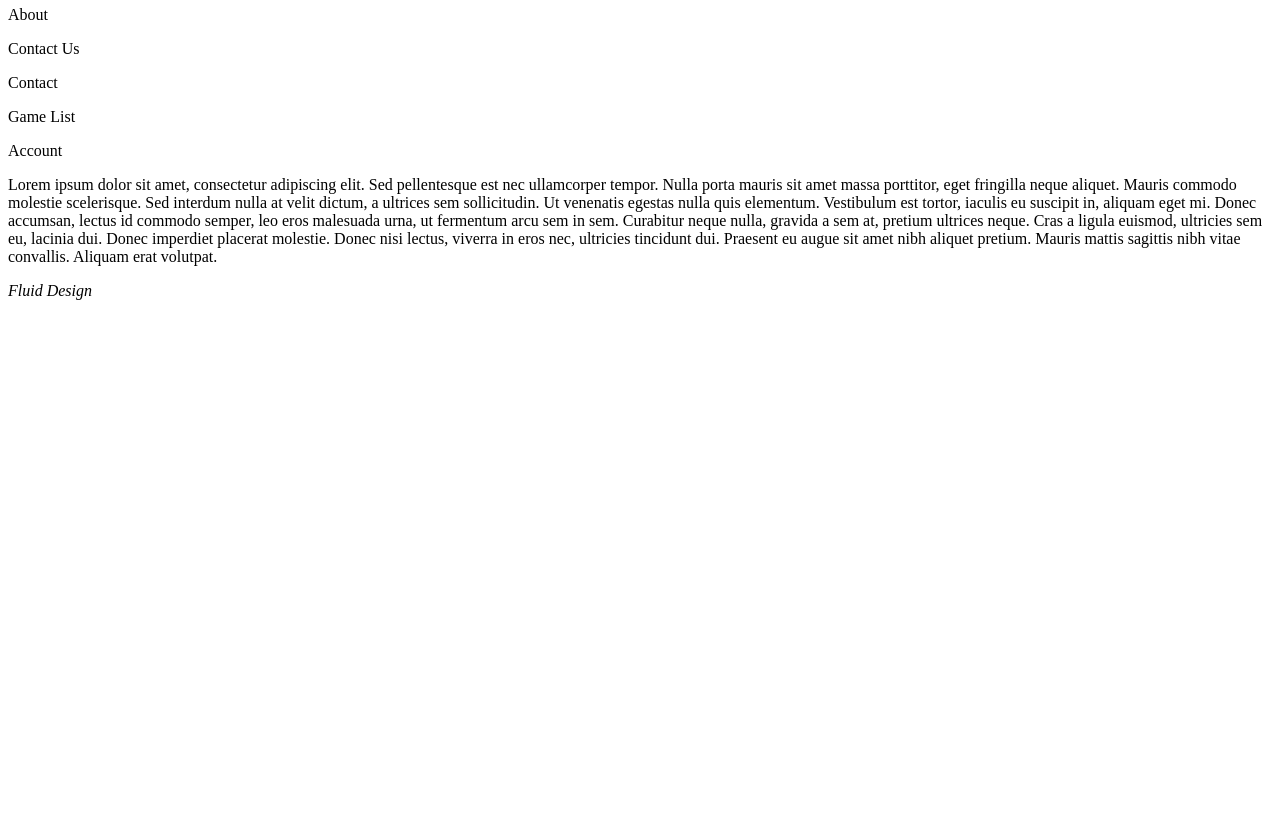
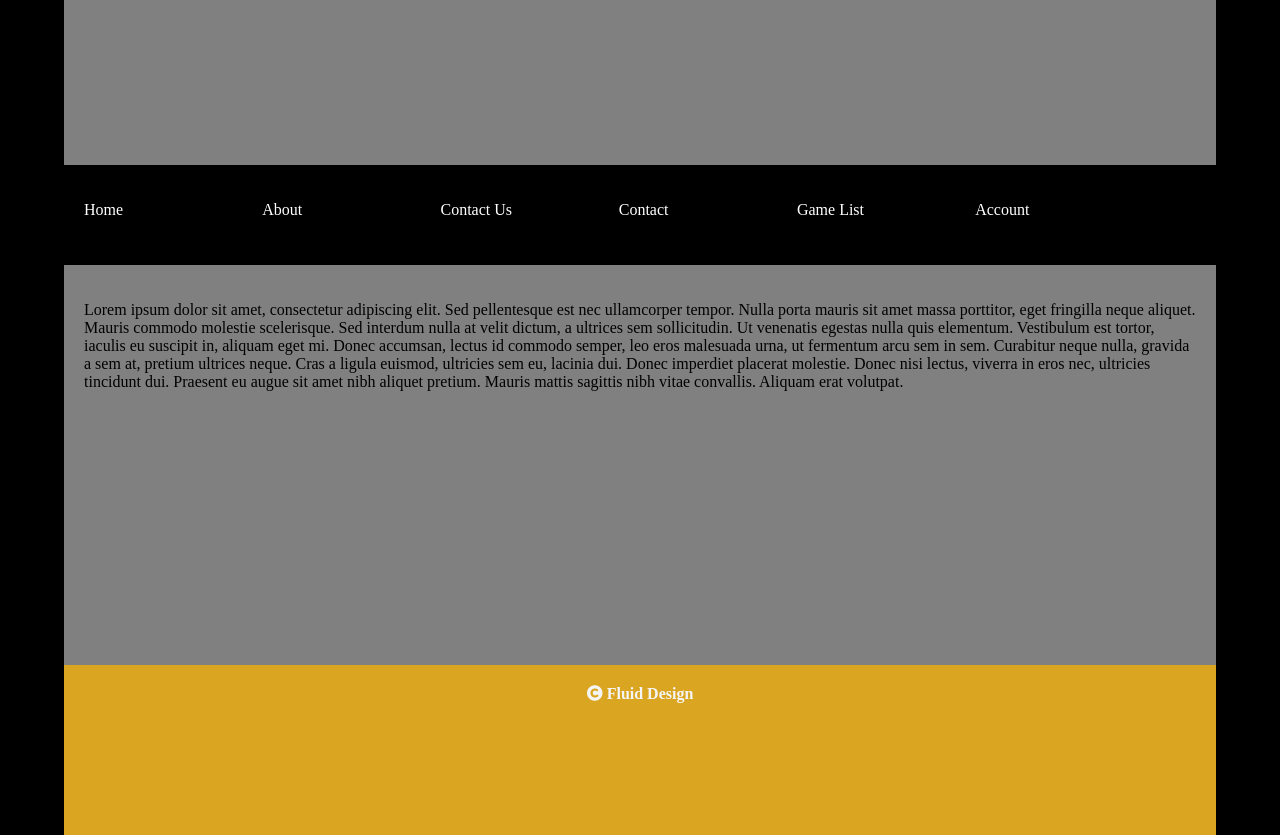
Before and after one commit to Jc494/jc494.github.io, a plain HTML site: page index.html in a window 1280 px wide. Shown: the part 108-943 px from the top of the page. Before the commit the page ends 800 px from the top, so only its background shows below. Drawn offline with Linux system fonts and the light colour scheme.

Commit message:
Basic Initial CSS Layout

```diff
--- a/index.html
+++ b/index.html
@@ -4,10 +4,17 @@
     <meta charset="UTF-8">
     <meta http-equiv="X-UA-Compatible" content="IE=edge">
     <meta name="viewport" content="width=device-width, initial-scale=1.0">
+
+    <link rel="stylesheet" href="style.css"/>
+    <link rel="stylesheet" href="https://pro.fontawesome.com/releases/v5.10.0/css/all.css" integrity="sha384-AYmEC3Yw5cVb3ZcuHtOA93w35dYTsvhLPVnYs9eStHfGJvOvKxVfELGroGkvsg+p" crossorigin="anonymous"/>
+
+
     <title>Document</title>
 </head>
 <body>
-    <h1>Card Casino</h1>
+    <header id="header">
+        <h1>Card Casino</h1>
+    </header>
 
     <div id="navBar">
 
@@ -37,10 +44,13 @@
 
     </div>
 
-    <p>
-        Lorem ipsum dolor sit amet, consectetur adipiscing elit. Sed pellentesque est nec ullamcorper tempor. Nulla porta mauris sit amet massa porttitor, eget fringilla neque aliquet. Mauris commodo molestie scelerisque. Sed interdum nulla at velit dictum, a ultrices sem sollicitudin. Ut venenatis egestas nulla quis elementum. Vestibulum est tortor, iaculis eu suscipit in, aliquam eget mi. Donec accumsan, lectus id commodo semper, leo eros malesuada urna, ut fermentum arcu sem in sem. Curabitur neque nulla, gravida a sem at, pretium ultrices neque. Cras a ligula euismod, ultricies sem eu, lacinia dui. Donec imperdiet placerat molestie. Donec nisi lectus, viverra in eros nec, ultricies tincidunt dui. Praesent eu augue sit amet nibh aliquet pretium. Mauris mattis sagittis nibh vitae convallis. Aliquam erat volutpat.
-    </p>
-
+    <div id="mainContent">
+        <div id="landingPage">
+            <p>
+                Lorem ipsum dolor sit amet, consectetur adipiscing elit. Sed pellentesque est nec ullamcorper tempor. Nulla porta mauris sit amet massa porttitor, eget fringilla neque aliquet. Mauris commodo molestie scelerisque. Sed interdum nulla at velit dictum, a ultrices sem sollicitudin. Ut venenatis egestas nulla quis elementum. Vestibulum est tortor, iaculis eu suscipit in, aliquam eget mi. Donec accumsan, lectus id commodo semper, leo eros malesuada urna, ut fermentum arcu sem in sem. Curabitur neque nulla, gravida a sem at, pretium ultrices neque. Cras a ligula euismod, ultricies sem eu, lacinia dui. Donec imperdiet placerat molestie. Donec nisi lectus, viverra in eros nec, ultricies tincidunt dui. Praesent eu augue sit amet nibh aliquet pretium. Mauris mattis sagittis nibh vitae convallis. Aliquam erat volutpat.
+            </p>
+        </div>
+    </div>
 
     <div id="footerContent">
         <i class="fas fa-copyright"> Fluid Design</i>
--- /dev/null
+++ b/style.css
@@ -0,0 +1,68 @@
+#header
+{
+    background-color: grey;
+    padding-top:2%;
+    min-height:250px;
+    text-align: center;
+    color:white;
+    font-size:larger;
+}
+
+i
+{
+    color:whitesmoke;
+}
+
+#navBar
+{
+    background-color:black;
+    min-height: 100px;
+}
+
+#navButton
+{
+    width:12%;
+    height:15%;
+    padding:20px;
+    color:white;
+    float:left;
+    /*border:1px solid white;*/
+}
+
+#contentPanel
+{
+    color:white;
+    background-color:blue;
+    width:23%;
+    min-height: 350px;
+    height:80%;
+    inline-size: block;
+    float:left;
+    margin:1%;
+}
+
+#mainContent
+{
+    background-color:grey;
+    min-height:400px;
+}
+
+#footerContent
+{
+    background-color:goldenrod;
+    min-height:150px;
+    color:white;
+    text-align:center;
+    padding-top:20px;
+}
+
+body
+{
+    margin: 0% 5% 0% 5%;
+    background-color: black;
+}
+
+#landingPage
+{
+    padding:20px;
+}
```
